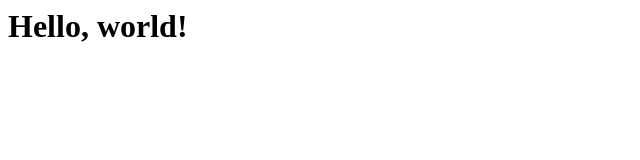
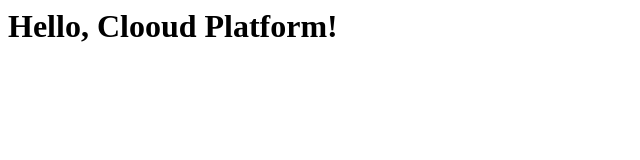
Before and after one commit to ministryofjustice/stg-track-my-case-dpc-stub-api, a plain HTML site: page src/index.html in a window 1280 px wide. Shown: the whole page, without its empty margins (0-640 px from the left). Drawn offline with Linux system fonts and the light colour scheme.

Commit message:
update landing page

```diff
--- a/src/index.html
+++ b/src/index.html
@@ -1 +1 @@
-<h1>Hello, world!</h1>
+<h1>Hello, Clooud Platform!</h1>
```
